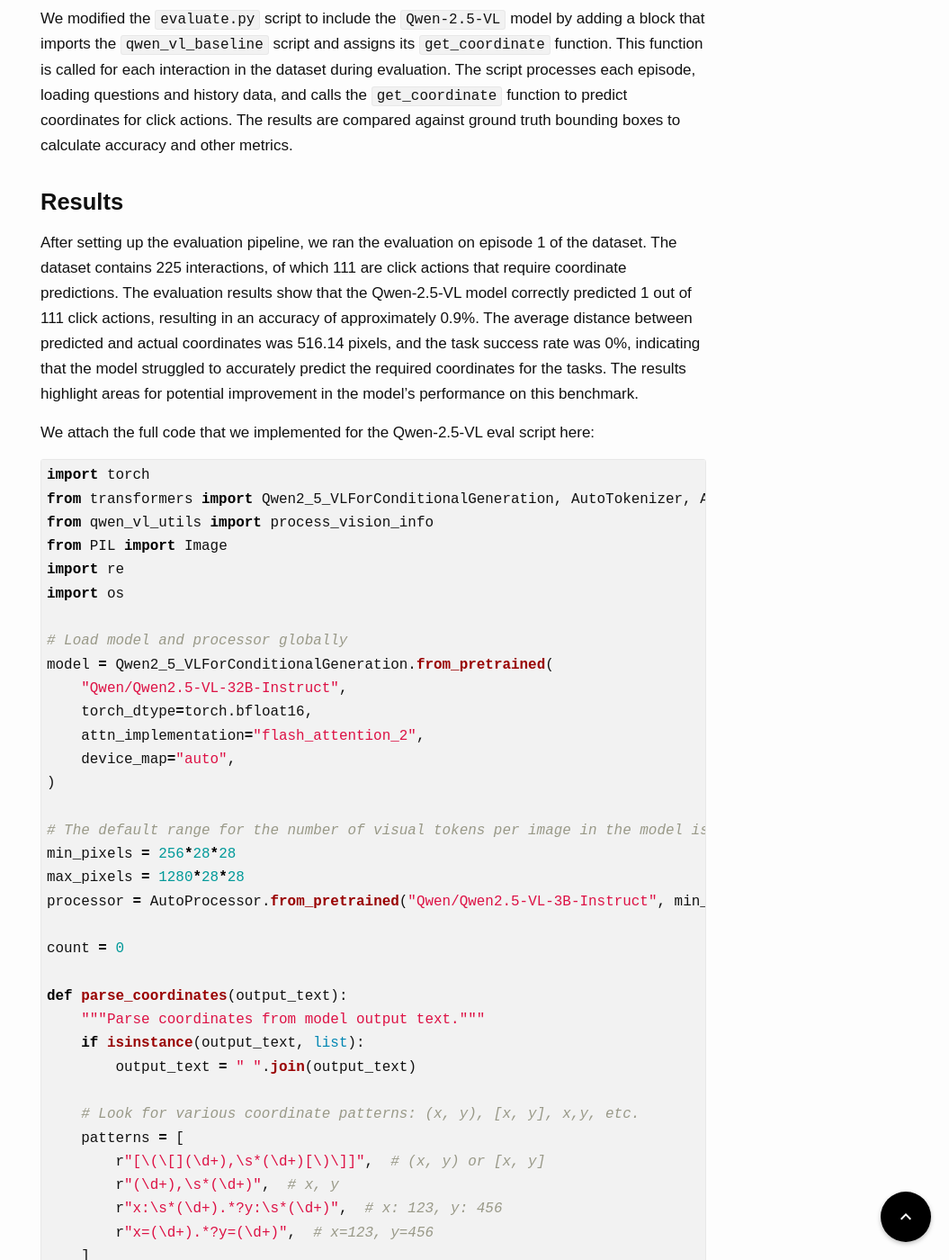
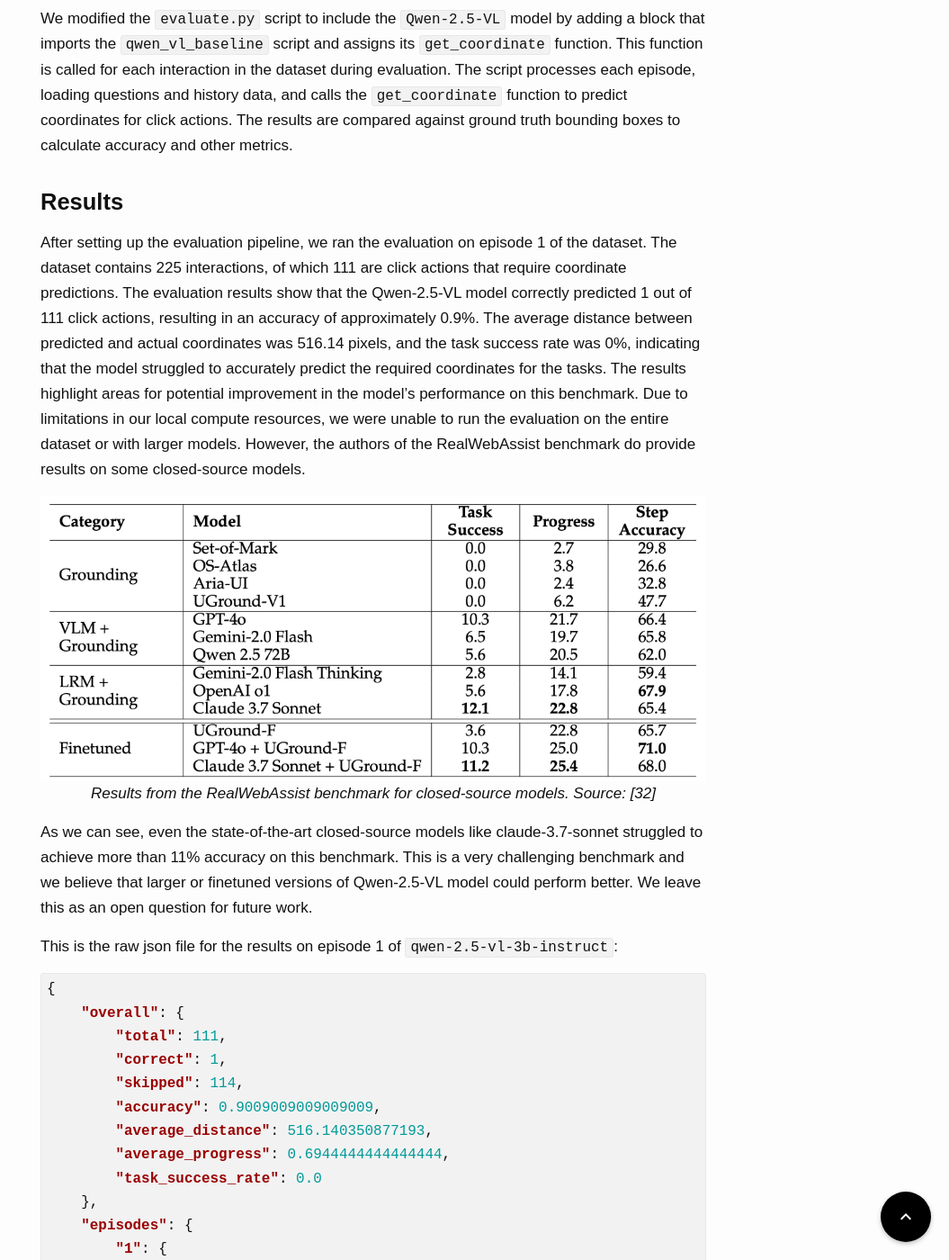
Before and after one commit to UCLAdeepvision/CS269-Projects-2025Spring, a Jekyll site: the page built from _posts/2025-06-03-student-27-WebAgent.md, in a window 1280 px wide and 1400 px high, scrolled down 14435 px. Shown: the whole window at 90% size, without its empty margins (225-1280 px from the left). Built offline with Jekyll 4.4.1, drawn with Linux system fonts in a browser that asks for light colours; some web fonts are replaced; comment, search, counter and statistics services are not loaded; some of the changed text lies outside the part shown.

Commit message:
completed the EC. ready for PR submission

````diff
--- a/_posts/2025-06-03-student-27-WebAgent.md
+++ b/_posts/2025-06-03-student-27-WebAgent.md
@@ -162,7 +162,41 @@ We modified the `evaluate.py` script to include the `Qwen-2.5-VL` model by addin
 
 ### Results
 
-After setting up the evaluation pipeline, we ran the evaluation on episode 1 of the dataset. The dataset contains 225 interactions, of which 111 are click actions that require coordinate predictions. The evaluation results show that the Qwen-2.5-VL model correctly predicted 1 out of 111 click actions, resulting in an accuracy of approximately 0.9%. The average distance between predicted and actual coordinates was 516.14 pixels, and the task success rate was 0%, indicating that the model struggled to accurately predict the required coordinates for the tasks. The results highlight areas for potential improvement in the model's performance on this benchmark.
+After setting up the evaluation pipeline, we ran the evaluation on episode 1 of the dataset. The dataset contains 225 interactions, of which 111 are click actions that require coordinate predictions. The evaluation results show that the Qwen-2.5-VL model correctly predicted 1 out of 111 click actions, resulting in an accuracy of approximately 0.9%. The average distance between predicted and actual coordinates was 516.14 pixels, and the task success rate was 0%, indicating that the model struggled to accurately predict the required coordinates for the tasks. The results highlight areas for potential improvement in the model's performance on this benchmark. Due to limitations in our local compute resources, we were unable to run the evaluation on the entire dataset or with larger models. However, the authors of the RealWebAssist benchmark do provide results on some closed-source models.
+
+<div style="text-align: center;">
+  <img src="{{ '/assets/images/student-27/real-web-assist.png' | relative_url }}" style="width: 900px; max-width: 100%;" alt="realwebassist-results">
+  <p><em>Results from the RealWebAssist benchmark for closed-source models. Source: [32]</em></p>
+</div>
+
+As we can see, even the state-of-the-art closed-source models like claude-3.7-sonnet struggled to achieve more than 11% accuracy on this benchmark. This is a very challenging benchmark and we believe that larger or finetuned versions of Qwen-2.5-VL model could perform better. We leave this as an open question for future work.
+
+This is the raw json file for the results on episode 1 of `qwen-2.5-vl-3b-instruct`:
+
+```json
+{
+    "overall": {
+        "total": 111,
+        "correct": 1,
+        "skipped": 114,
+        "accuracy": 0.9009009009009009,
+        "average_distance": 516.140350877193,
+        "average_progress": 0.6944444444444444,
+        "task_success_rate": 0.0
+    },
+    "episodes": {
+        "1": {
+            "total": 111,
+            "correct": 1,
+            "skipped": 114,
+            "accuracy": 0.9009009009009009,
+            "average_distance": 516.140350877193,
+            "average_progress": 0.6944444444444444,
+            "task_success_rate": 0.0
+        }
+    }
+}
+```
 
 We attach the full code that we implemented for the Qwen-2.5-VL eval script here:
 
````
Also changed, not shown: assets/images/student-27/real-web-assist.png (added), 3 other files.
